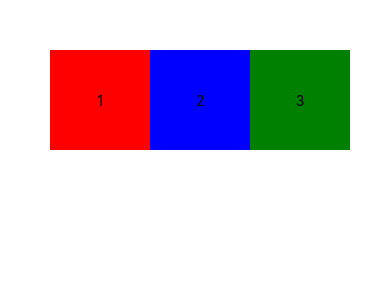
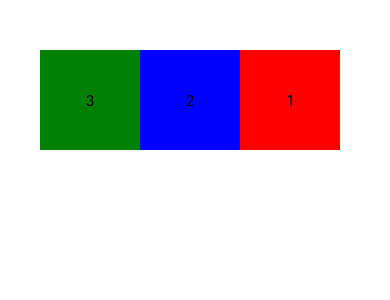
Before and after one commit to vinothsmart/react-native-complete-guide, a React Native app: screen / in a window 390 px wide. Shown: the top 300 px of the page. Built offline with nearby package versions, Linux system fonts and the light colour scheme.

Commit message:
flex row reverse

```diff
--- a/App.js
+++ b/App.js
@@ -4,7 +4,7 @@ import { StyleSheet, Text, TextInput, View, Button } from "react-native";
 
 export default function App() {
   return (
-    <View style={{ padding: 50, flexDirection: "row" }}>
+    <View style={{ padding: 50, flexDirection: "row-reverse" }}>
       {/* <View
         style={{
           flexDirection: "row",
```
